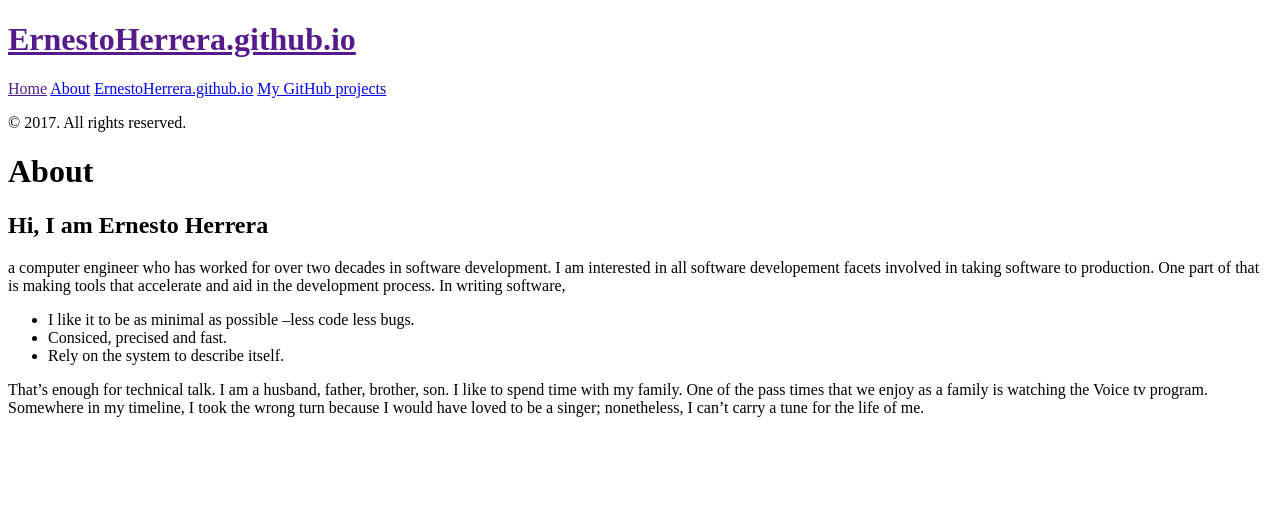
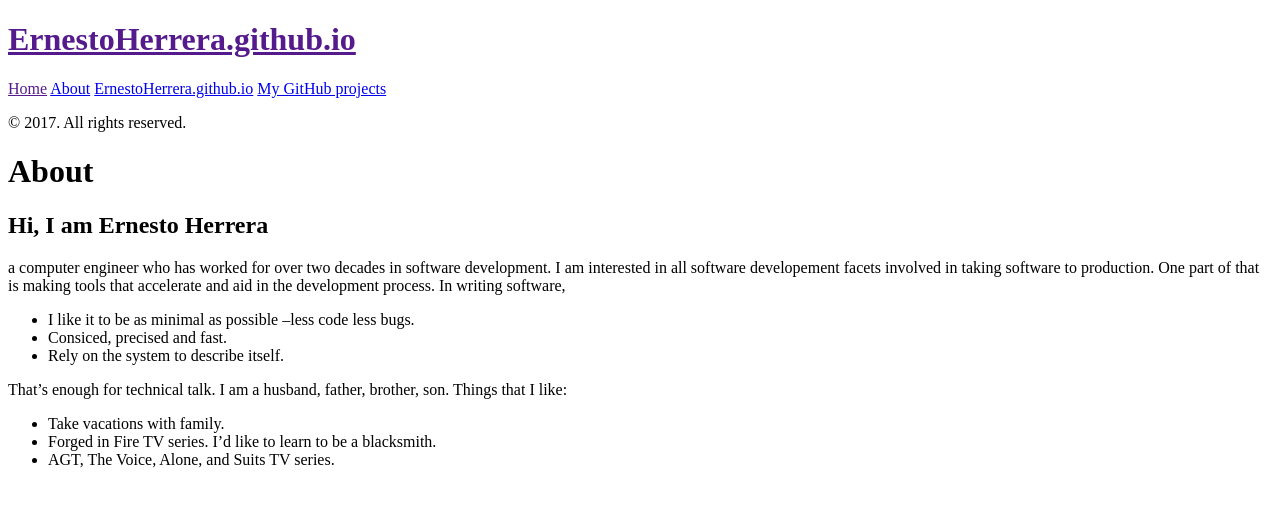
Before and after one commit to ernestoherrera/ErnestoHerrera.github.io, a Jekyll site: the page built from about.md, in a window 1280 px wide. Shown: the top 507 px of the page. Built offline with Jekyll 4.4.1, drawn with Linux system fonts in a browser that asks for light colours.

Commit message:
Update about.md

```diff
--- a/about.md
+++ b/about.md
@@ -13,4 +13,7 @@ permalink: /about/
  - Consiced, precised and fast.
  - Rely on the system to describe itself.
 
- That's enough for technical talk. I am a husband, father, brother, son. I like to spend time with my family. One of the pass times that we enjoy as a family is watching the Voice tv program. Somewhere in my timeline, I took the wrong turn because I would have loved to be a singer; nonetheless, I can't carry a tune for the life of me.
+ That's enough for technical talk. I am a husband, father, brother, son. Things that I like:
+ - Take vacations with family.
+ - Forged in Fire TV series. I'd like to learn to be a blacksmith.
+ - AGT, The Voice, Alone, and Suits TV series.
```
